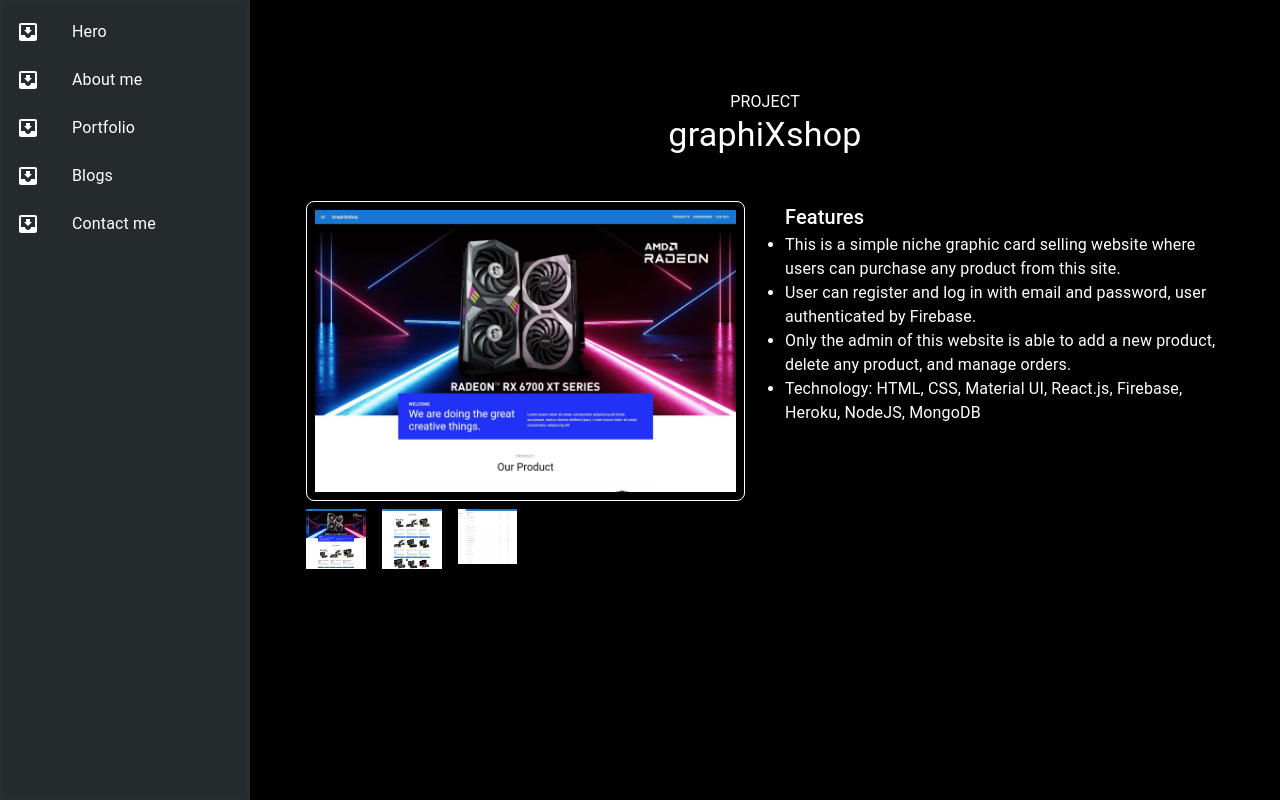
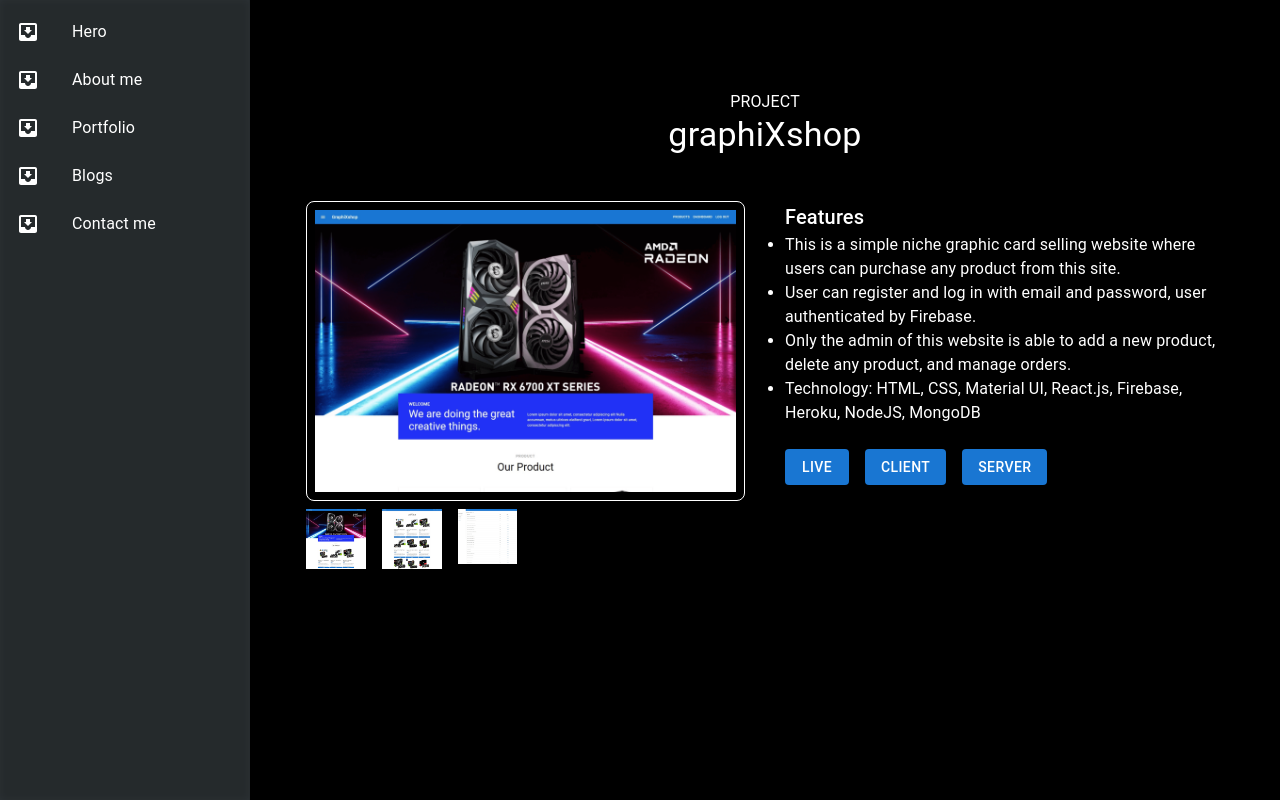
Before and after one commit to mdibuhossain/Portfolio_main, a React (Create React App) app: page /1 in a window 1280 px wide. Built offline with nearby package versions, Linux system fonts and the light colour scheme.

Commit message:
details sites added

```diff
--- a/src/components/ProjectDetails.js
+++ b/src/components/ProjectDetails.js
@@ -1,4 +1,4 @@
-import { Grid, Typography } from '@mui/material';
+import { Button, Grid, Typography } from '@mui/material';
 import { createStyles, makeStyles } from '@mui/styles';
 import { Box } from '@mui/system';
 import React, { useEffect, useState } from 'react';
@@ -69,11 +69,12 @@ const ProjectDetails = () => {
                         </Grid>
                     </Grid>
                     <Grid item xs={12} md={6}>
+                        <Box>
                             <Typography variant="h6">Features</Typography>
                             <ul>
                                 {
-                                product?.features?.map(item => (
-                                    <li>
+                                    product?.features?.map((item, index) => (
+                                        <li key={index}>
                                             <Typography>
                                                 {item}
                                             </Typography>
@@ -81,6 +82,20 @@ const ProjectDetails = () => {
                                     ))
                                 }
                             </ul>
+                        </Box>
+                        <Box sx={{ my: 3 }}>
+                            {product?.sites &&
+                                Object.keys(product?.sites).map(site => {
+                                    return (
+                                        <span key={site}>
+                                            {
+                                                product?.sites[site] && <Button variant="contained" sx={{ mr: 2 }}><a style={{ color: 'inherit', textDecoration: 'none' }} href={product?.sites[site]} target="_blank">{site}</a></Button>
+                                            }
+                                        </span>
+                                    )
+                                })
+                            }
+                        </Box>
                     </Grid>
                 </Grid>
             </Box>
```
Lines whose indentation alone changed are shown as unchanged.
